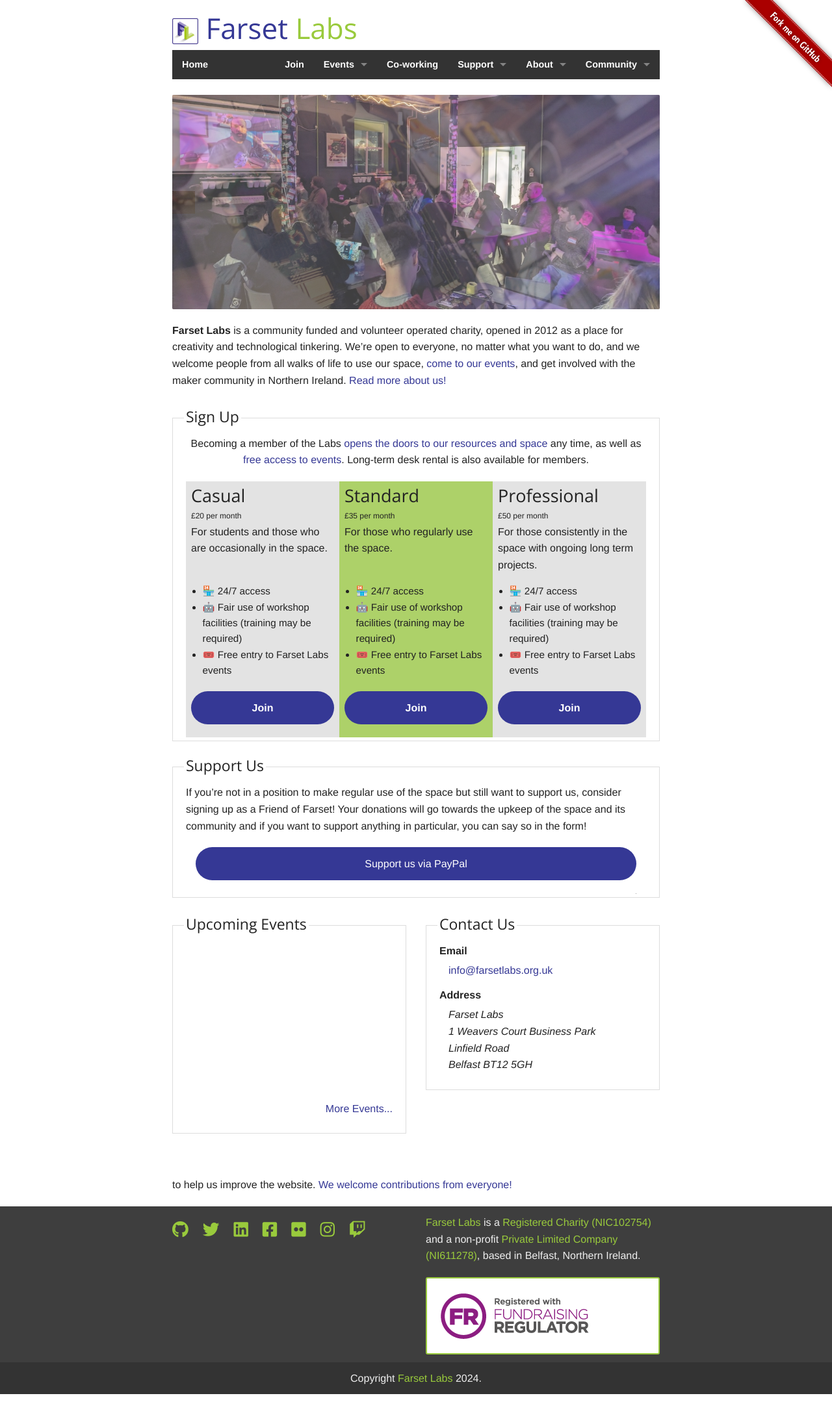
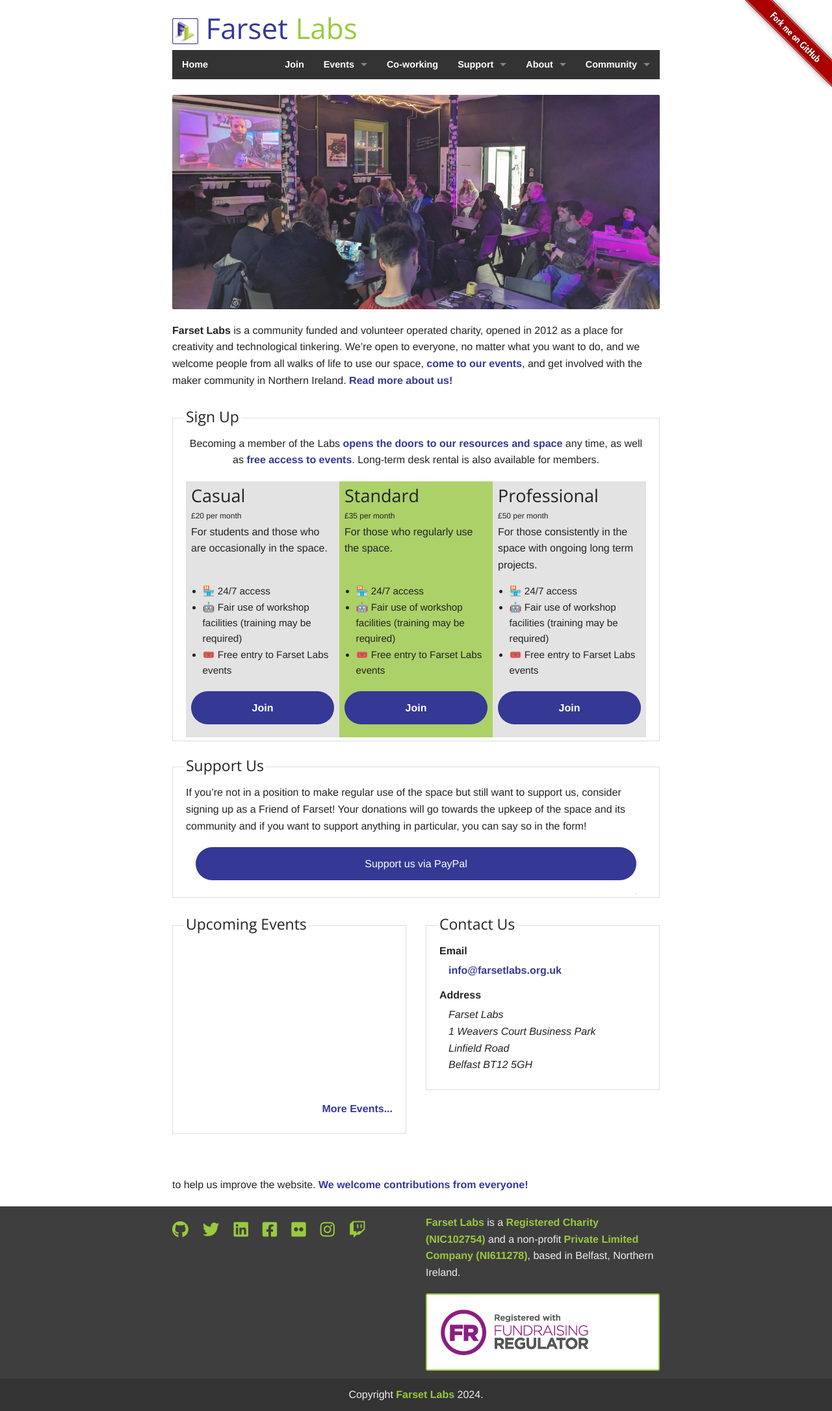
Before and after one commit to FarsetLabs/farsetlabs.github.io, a Jekyll site: the page built from index.html, in a window 1280 px wide. Shown: the whole page at 65% size. Built offline with Jekyll 4.4.1, drawn with Linux system fonts in a browser that asks for light colours; nearby versions of some CDN libraries; the list of posts is cut into pages by our own code; before the commit the page ends 2146 px from its top, so only the background shows below that; grey boxes are pictures that could not be loaded.

Commit message:
Make links bold

```diff
--- a/assets/css/main.css
+++ b/assets/css/main.css
@@ -4,8 +4,13 @@
 /*
 /*****************************************************************************/
 
+h1 a {
+  font-weight: 300;
+}
+
 a {
   color: #353895;
+  font-weight: 600;
 }
 
 a:hover {
```
